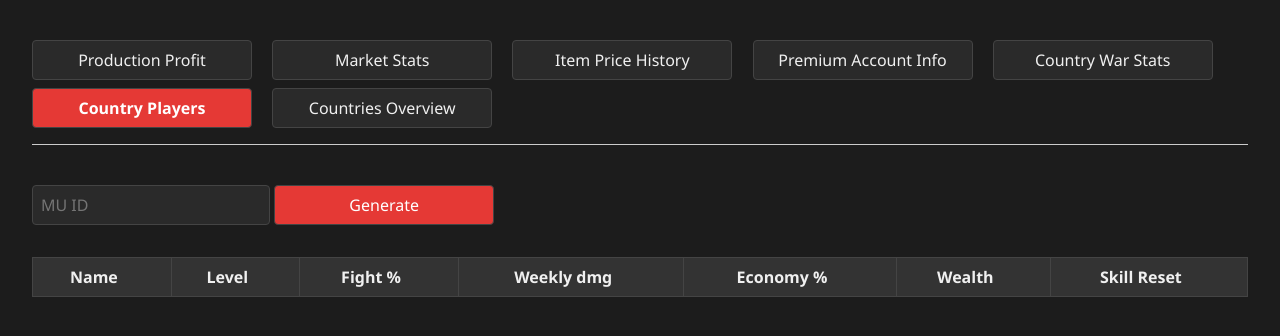
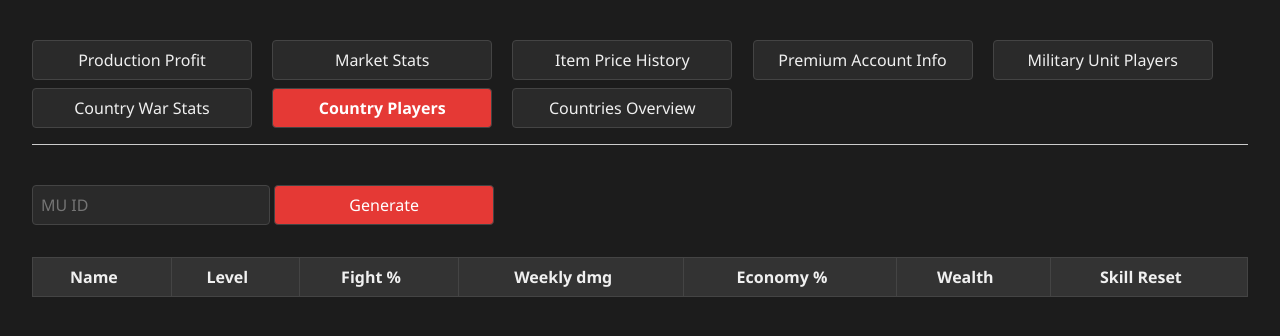
Before and after one commit to coisan/WarEra-Helper, a plain HTML site: page mu_players.html in a window 1280 px wide. Drawn offline with Linux system fonts and the light colour scheme; a script that the page names is missing.

Commit message:
Update nav.html

```diff
--- a/nav.html
+++ b/nav.html
@@ -3,6 +3,7 @@
     <button id="nav-marketstats" onclick="location.href='market_stats.html'">Market Stats</button>
     <button id="nav-itemprice" onclick="location.href='price_history.html'">Item Price History</button>
     <button id="nav-premiuminfo" onclick="location.href='premium_info.html'">Premium Account Info</button>
+    <button id="nav-muinfo" onclick="location.href="mu_players.html'">Military Unit Players</button>
     <button id="nav-countrywars" onclick="location.href='country_wars.html'">Country War Stats</button>
     <button id="nav-countryplayers" onclick="location.href='country_players.html'">Country Players</button>
     <button id="nav-countryoverview" onclick="location.href='country_overview.html'">Countries Overview</button>
```
